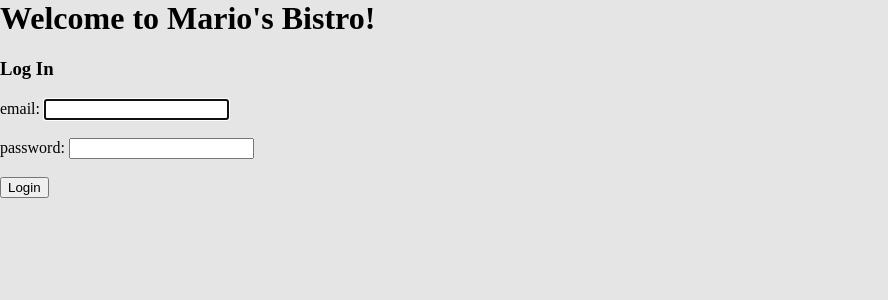
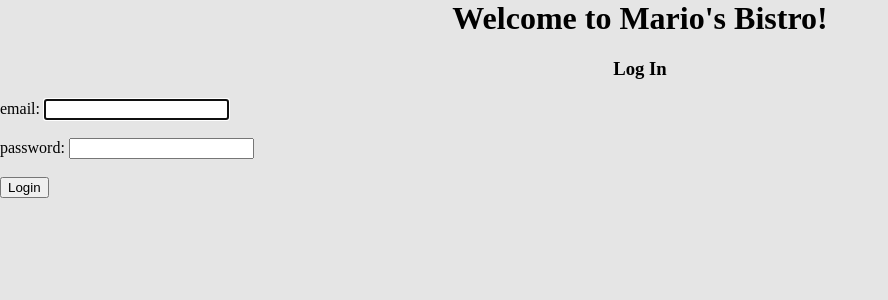
Before and after one commit to rab85714/Project1, a PHP site: page /login.php in a window 1280 px wide. Shown: the top 300 px of the page, without its empty margins (0-888 px from the left). Run offline with PHP 8.4, Linux system fonts and the light colour scheme.

Commit message:
Update login.php

```diff
--- a/login.php
+++ b/login.php
@@ -9,6 +9,16 @@
       margin: 0;
       padding: 0;
     }
+    body h1 {
+      text-align: center;
+    }
+    body h3 {
+      text-align: center;
+    }
+    #submitButton {
+      text-align: center;
+    }
+
   </style>
 </head>
 <body>
@@ -28,7 +38,7 @@
           <input type="password" id="password" name="password" required></div>
           <br>
         <div>
-          <div><input onclick="myFunction()" type="submit" value="Login" name = "Login"></div>
+          <div><input id="submitButton" onclick="myFunction()" type="submit" value="Login" name = "Login"></div>
           <br>
         </div>
         </form>
```
